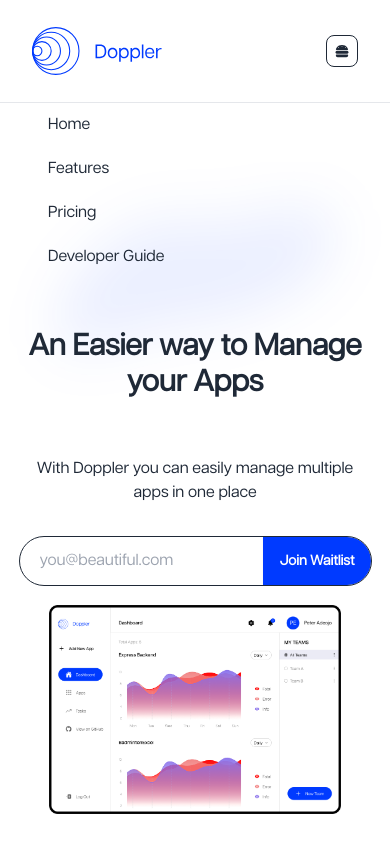
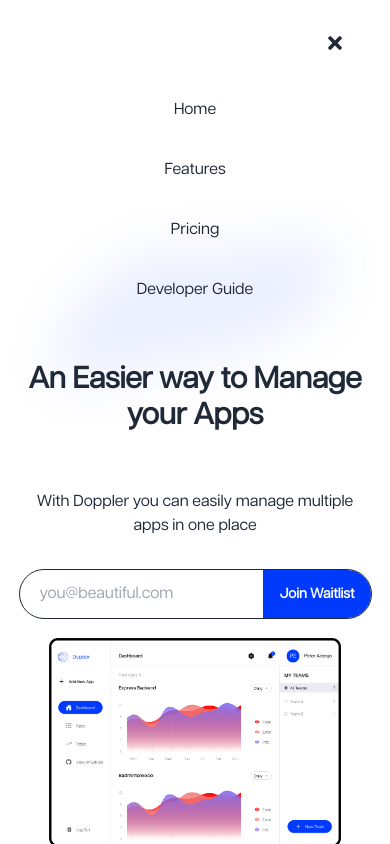
Before and after one commit to lampguard/doppler-client, a React (Vite) app: page / in a window 390 px wide. Both pictures are taken after a click on the button 342 px from the left and 50 px from the top of the page. Shown: the top 844 px of the page. Built offline with nearby package versions, Linux system fonts and the light colour scheme.

Commit message:
ui updates for mobile. show teams button moved to topnav

```diff
--- a/src/App.jsx
+++ b/src/App.jsx
@@ -11,7 +11,7 @@ import Faq from './components/Faq';
 import Twitter from './assets/twitter-logo.svg';
 import Github from './assets/github-icon-logo.svg';
 import Linkedin from './assets/linkedin-logo.svg';
-import { FaBurger, FaGithub } from 'react-icons/fa6';
+import { FaGithub } from 'react-icons/fa6';
 
 import TextInput from './components/Input/TextInput';
 import Loader from './components/Loaders';
@@ -20,6 +20,8 @@ import { notification } from 'antd';
 
 import { useJoinWaitlistMutation } from './services';
 import { useState } from 'react';
+import { GiHamburgerMenu } from 'react-icons/gi';
+import { FaTimes } from 'react-icons/fa';
 
 const navLinks = [
 	{ title: 'Home', to: '/' },
@@ -37,6 +39,7 @@ const navLinks = [
  */
 const Landing = () => {
 	const [email, setEmail] = useState('');
+	const [navOpen, setNavOpen] = useState(false);
 	const [waitlist, { isLoading }] = useJoinWaitlistMutation();
 
 	const joinWaitlist = () => {
@@ -62,7 +65,7 @@ const Landing = () => {
 			{/* Top Nav & Header */}
 			<div className="px-[2em] md:px-[4em] py-[1.7em] md:py-[2em] flex justify-between items-center w-full">
 				<div className="w-[130px] md:w-[12.5%]">
-					<img src={logo} className="w-full" />
+					<img src={logo} className={"w-full " + (navOpen && "hidden")} />
 				</div>
 
 				<div className="hidden md:flex items-center">
@@ -100,23 +103,28 @@ const Landing = () => {
 				</div>
 				<div className="md:hidden">
 					<button
-						className="btn btn-outline btn-square btn-sm"
+						className="btn btn-ghost btn-sm"
 						onClick={() => {
 							document.querySelector('#mobileNav').classList.toggle('hidden');
+							setNavOpen(!navOpen);
 						}}
 					>
-						<FaBurger />
+						{!navOpen ? (
+							<GiHamburgerMenu className="text-xl" />
+						) : (
+							<FaTimes className="text-xl" />
+						)}
 					</button>
 				</div>
 			</div>
 
-			<div className="border-t hidden md:hidden" id="mobileNav">
-				<div className="nav text-[16px] flex flex-col justify-center px-4">
+			<div className="hidden md:hidden" id="mobileNav">
+				<div className="nav text-[16px] flex flex-col items-center justify-center px-10 gap-y-4">
 					{navLinks.map((nav, index) => (
 						<Link
 							key={index}
 							to={nav.to}
-							className="py-2.5 px-8 w-full rounded hover:bg-gray-200"
+							className="py-2.5 px-8 w-full rounded hover:bg-gray-200 text-center"
 							target={nav._blank ? '_blank' : undefined}
 						>
 							{nav.title}
@@ -126,7 +134,7 @@ const Landing = () => {
 						<>
 							<Link
 								to={'/login'}
-								className="py-2.5 px-8 btn-ghost rounded-lg w-full"
+								className="py-2.5 px-8 btn-ghost rounded-lg w-full text-center"
 							>
 								Sign In
 							</Link>
--- a/src/components/Layouts/AppLayout.jsx
+++ b/src/components/Layouts/AppLayout.jsx
@@ -1,26 +1,25 @@
 import { Link, Outlet, useNavigate } from 'react-router-dom';
-import { BsPlus } from 'react-icons/bs';
+import { BsPeopleFill, BsPlus, BsPlusCircleFill } from 'react-icons/bs';
 import { IoLogOut } from 'react-icons/io5';
-
 import UserContext from '../../context/Auth';
 import { useGetAuthQuery } from '../../services';
-// import logo from '../../assets/logo-small.svg';
 import logo from '../../assets/logo.png';
 import { useEffect, useState } from 'react';
 import MyTeams from '../MyTeams';
 import NavList from '../Navlist';
 import { TeamProvider } from '../../context/TeamContext';
-import { BiSolidLeftArrow, BiSolidRightArrow } from 'react-icons/bi';
 import { usePageContext } from '../../context/PageContext';
 import TopNav from '../Topnav';
 import FooterMenu from '../FooterMenu';
+
+
+import { api } from '../../services';
 
 const AppLayout = () => {
 	const { data, isError } = useGetAuthQuery();
 	const navigate = useNavigate();
 
 	const pageCtx = usePageContext();
-	// const [pageTitle, setPageTitle] = useState(pageCtx.title);
 
 	useEffect(() => {
 		if (isError) {
@@ -29,7 +28,6 @@ const AppLayout = () => {
 	}, [isError]);
 
 	const [teamsVisible, setTeamsVisible] = useState(false);
-	const [open, setOpen] = useState(false);
 
 	useEffect(() => {
 		const el = document.getElementById('right-aside');
@@ -50,7 +48,6 @@ const AppLayout = () => {
 
 	useEffect(() => {
 		document.title = pageCtx?.title;
-		// setPageTitle(pageCtx.title);
 	}, [pageCtx]);
 
 	return (
@@ -77,6 +74,7 @@ const AppLayout = () => {
 							className="btn w-full rounded-full text-white bg-red-500 glass font-normal"
 							onClick={() => {
 								sessionStorage.clear('authToken');
+								api.util.resetApiState();
 								navigate('/login');
 							}}
 						>
@@ -87,54 +85,16 @@ const AppLayout = () => {
 
 					<div className="relative w-full">
 						{/* TopNav */}
-						{/* <div className="border-b border-[#ccc] flex flex-wrap justify-between md:items-end pt-3 md:pt-6 pb-3 px-5">
-							<p className="text-lg text-black flex items-center">
-								<button
-									className="py-1 pl-1 pr-3 md:hidden"
-									onClick={() => {
-										setOpen(!open);
-									}}
-								>
-									{open ? (
-										<AiOutlineMenuFold className="text-3xl" />
-									) : (
-										<AiOutlineMenuUnfold className="text-3xl" />
-									)}
-								</button>
-								<span className="font-articulat">{pageTitle}</span>
-							</p>
-
-							<MdNavbar open={open}>
-								<button onClick={() => setOpen(false)}>Close</button>
-							</MdNavbar>
-
-							<div className="flex w-[50%] items-center justify-end">
-								<span>
-									<AiFillSetting className="text-2xl" />
-								</span>
-								<span className="px-2 md:px-6"></span>
-								<Link to={'/notifications'} className="relative">
-									<AiFillBell className="text-2xl"></AiFillBell>
-									<span className="absolute top-0 right-0">
-										<span className="relative flex h-3 w-3">
-											<span className="animate-[ping_2s_infinite] absolute inline-flex h-full w-full rounded-full bg-theme opacity-75 left-[-2px]  top-[-2px]"></span>
-											<span className="relative rounded-full h-2 w-2 bg-theme text-white text-xs text-center"></span>
-										</span>
-									</span>
-								</Link>
-								<span className="px-2 md:px-6"></span>
-								<Link to={'/account/profile'}>
-									<img
-										src={`https://ui-avatars.com/api/?name=${data?.data.user?.name}&background=003AFF&color=fff`}
-										alt=""
-										className="rounded-full w-[50px] inline"
-									/>
-									<span className="md:px-[6px]"></span>
-									<p className="hidden md:inline">{data?.data.user?.name}</p>
-								</Link>
-							</div>
-						</div> */}
-						<TopNav />
+						<TopNav>
+							<Link to={'/dashboard/create-app'}>
+								<BsPlusCircleFill />
+							</Link>
+							<BsPeopleFill
+								onClick={() => {
+									setTeamsVisible(!teamsVisible);
+								}}
+							/>
+						</TopNav>
 
 						<div className="md:flex relative items-stretch">
 							<div className="w-full h-full grid grid-cols-1">
@@ -157,31 +117,19 @@ const AppLayout = () => {
 									}
 								>
 									<MyTeams
-										setOpen={(open) => {
-											console.log(open);
-											setTeamsVisible(open);
-										}}
+										setOpen={setTeamsVisible}
 										open={teamsVisible}
 									/>
-									<Link to={'/dashboard/create-team'} className="btn btn-primary rounded-full">
+									<Link
+										to={'/dashboard/create-team'}
+										className="btn btn-primary w-full rounded-full"
+									>
 										<BsPlus className="text-3xl" />
 										New Team
 									</Link>
 								</div>
 							</div>
 						</div>
-					</div>
-				</div>
-
-				{/* Floating Mobile drawer opener */}
-				<div
-					className="md:hidden fixed w-[35px] h-[30px] top-[20%] right-0 z-[0]"
-					onClick={() => {
-						setTeamsVisible(!teamsVisible);
-					}}
-				>
-					<div className="btn btn-sm w-[100%] h-[100%] rounded-none bg-white rounded-l-md border-2 grid place-items-center">
-						{!teamsVisible ? <BiSolidLeftArrow /> : <BiSolidRightArrow />}
 					</div>
 				</div>
 
--- a/src/components/MyTeams.jsx
+++ b/src/components/MyTeams.jsx
@@ -1,9 +1,9 @@
-import { useContext, useEffect, useState } from 'react';
+import { useEffect, useState } from 'react';
 import { useLazyGetTeamsQuery } from '../services/teams';
-// import { BsMenuApp, BsPlus } from 'react-icons/bs';
 import { CgMoreVerticalAlt as BsMenuApp } from 'react-icons/cg';
-import { TeamContext, useTeamContext } from '../context/TeamContext.jsx';
+import { useTeamContext } from '../context/TeamContext.jsx';
 import { Link } from 'react-router-dom';
+import { FaTimes } from 'react-icons/fa';
 
 const defaultActiveTeam = {
 	id: undefined,
@@ -15,7 +15,7 @@ const defaultActiveTeam = {
  * @type {React.FC<{open: boolean, setOpen: (state: boolean) => void}>} MyTeams
  *
  */
-const MyTeams = ({ open, setOpen }) => {
+const MyTeams = ({ setOpen }) => {
 	const [getTeams] = useLazyGetTeamsQuery();
 	const [teams, setTeams] = useState([defaultActiveTeam]);
 
@@ -48,7 +48,12 @@ const MyTeams = ({ open, setOpen }) => {
 
 	return (
 		<div className="bg-white h-full w-full">
-			<p className="text-3xl">My Teams</p>
+			<div className="flex md:block text-3xl justify-between items-center">
+				<p>My Teams</p>
+				<button className="md:hidden btn btn-ghost" onClick={() => setOpen(false)}>
+					<FaTimes className="text-2xl" />
+				</button>
+			</div>
 			<div className="py-2"></div>
 			{teams.map((team) => {
 				return (
@@ -66,7 +71,10 @@ const MyTeams = ({ open, setOpen }) => {
 							{team.name}
 						</label>
 						{team.id !== undefined && (
-							<Link to={`/teams/${team.id}`} className='btn btn-sm btn-circle btn-ghost pr-5 sm:pr-0'>
+							<Link
+								to={`/teams/${team.id}`}
+								className="btn btn-sm btn-circle btn-ghost pr-5 sm:pr-0"
+							>
 								<BsMenuApp />
 							</Link>
 						)}
--- a/src/components/Topnav.jsx
+++ b/src/components/Topnav.jsx
@@ -3,14 +3,14 @@ import UserContext from '../context/Auth';
 import { usePageContext } from '../context/PageContext';
 import {
 	BsBellFill,
-	BsPeopleFill,
-	BsPlus,
-	BsPlusCircle,
-	BsPlusCircleFill,
 } from 'react-icons/bs';
 import { Link } from 'react-router-dom';
 
-const TopNav = () => {
+/**
+ *
+ * @type {React.FC<{children: React.ReactNode}>} TopNav
+ */
+const TopNav = ({children}) => {
 	const user = useContext(UserContext);
 	const page = usePageContext();
 
@@ -30,12 +30,7 @@ const TopNav = () => {
 				</Link>
 			</div>
 			<div className="flex md:hidden gap-x-4 items-center text-2xl">
-				<Link to={'/dashboard/create-app'}>
-					<BsPlusCircleFill />
-				</Link>
-				<Link to={'/account/profile'}>
-					<BsPeopleFill />
-				</Link>
+				{children}
 			</div>
 		</div>
 	);
--- a/src/services/index.js
+++ b/src/services/index.js
@@ -19,7 +19,7 @@ export const api = createApi({
   }),
   refetchOnReconnect: true,
   keepUnusedDataFor: 120,
-  tagTypes: ["Auth", "Apps"],
+  tagTypes: ["Auth", "Apps", "Metrics"],
   endpoints: (builder) => ({
     login: builder.mutation({
       query: (body) => ({
@@ -99,7 +99,7 @@ export const api = createApi({
         url: "/auth/logout",
         method: "POST",
       }),
-      invalidatesTags: ["Auth"],
+      invalidatesTags: ["Auth", "Apps", "Metrics"],
     }),
     joinWaitlist: builder.mutation({
       query: (data) => ({
--- a/src/services/metrics.js
+++ b/src/services/metrics.js
@@ -23,7 +23,7 @@ const metricsApi = api
 						...params,
 					},
 				}),
-				providesTags: 'Metrics',
+				providesTags: ['Metrics'],
 			}),
 			getMetricsForApp: builder.query({
 				query: (data) => ({
```
